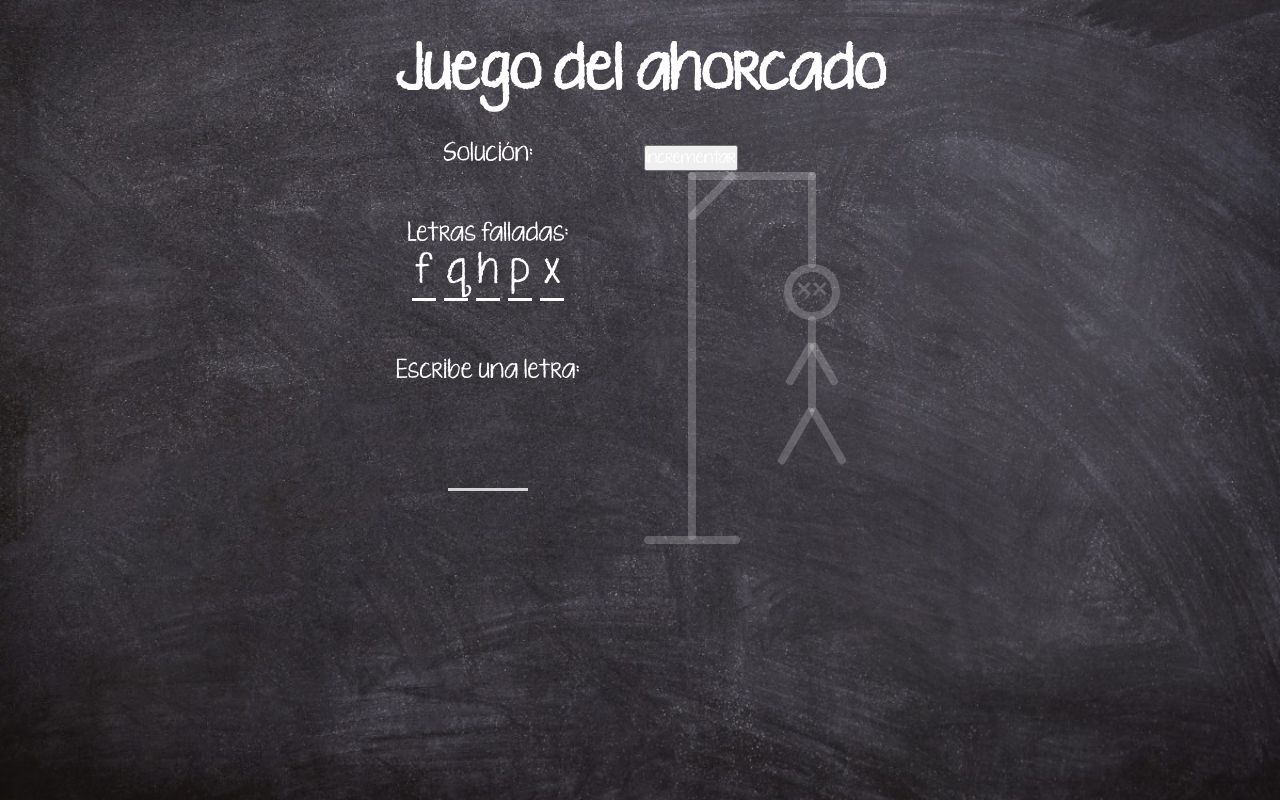
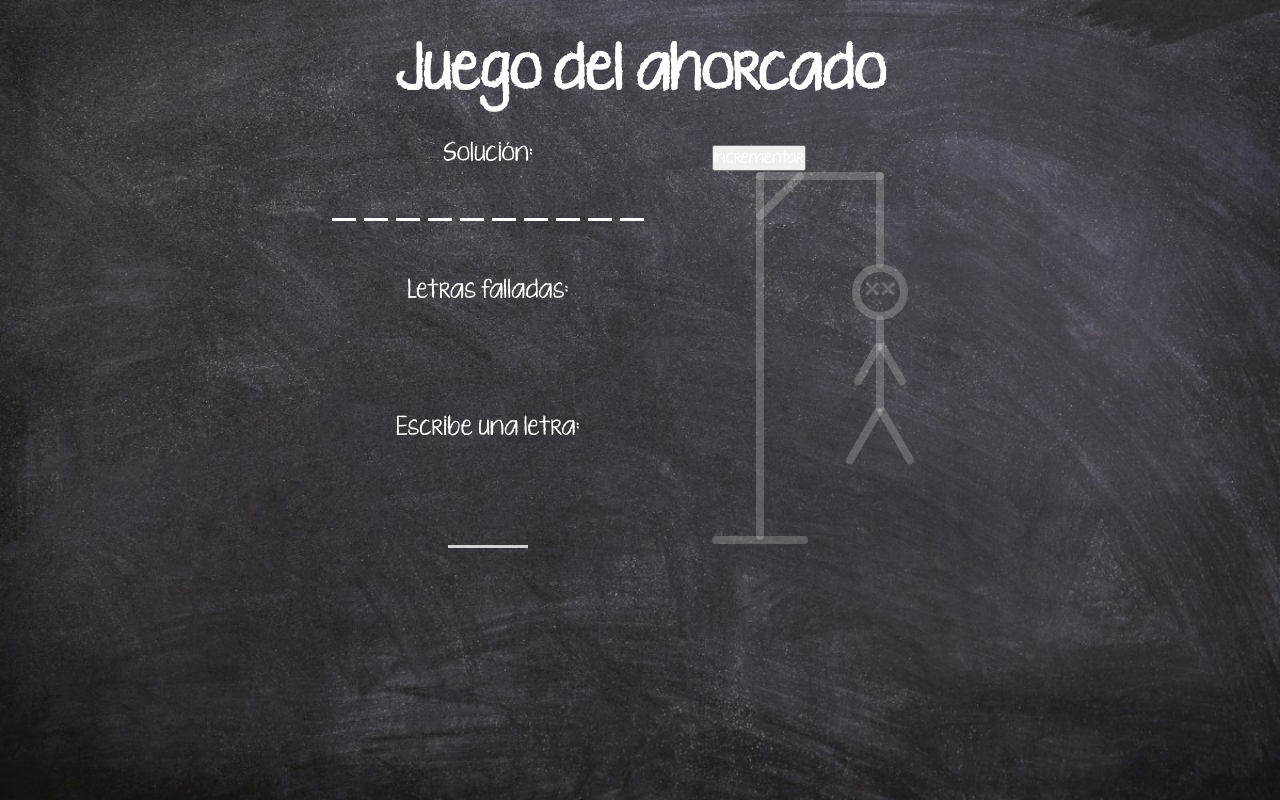
Before and after one commit to Adalab/promo-o-module-3-pair-14-sprint-1-hangman-game, a React (Create React App) app: page / in a window 1280 px wide. Built offline with nearby package versions, Linux system fonts and the light colour scheme.

Commit message:
add exercise 3

```diff
--- a/src/components/App.js
+++ b/src/components/App.js
@@ -1,10 +1,17 @@
 import '../styles/App.scss';
 import { useState } from 'react';
 
+//1. Pintar los guiones de la solución (fase 1)
+//2. Modificar un array del estado
+//3. Pintar los guiones de la solución (fase 2)
+//4. Pintar las letras falladas
+//5. Pintar el muñeco
 function App() {
+  //Estados
   const [numberOfErrors, setError] = useState(0);
   const [lastLetter, setLastLetter] = useState('');
   const [word, setWord] = useState('katakroker');
+  const [userLetters, setUserLetters] = useState([]);
 
   const handleLastLetter = (e) => {
     const lastLetterValue = e.target.value;
@@ -12,6 +19,7 @@ function App() {
     if (lastLetterValue.match('^[A-Za-zÑñÁáÉéÍíÓóÚúÜü]?$')) {
       setLastLetter(lastLetterValue);
     }
+    setUserLetters([...userLetters, lastLetterValue]); //----- mirar devtools ""
   };
 
   const handleClick = () => {
@@ -20,11 +28,29 @@ function App() {
 
   const renderSolutionLetters = () => {
     const wordLetters = word.split('');
-    wordLetters.map((letter, index) => {
+    return wordLetters.map((letter, index) => {
+      //si la letra no está en userLetters --->  li vacío
+      //si la letra sí está en userLetters --->  li con esa letra
       return (
-        <ul key={index} className="letters">
-          <li class="letter"></li>
-        </ul>
+        <li key={index} className="letter">
+          {userLetters.includes(letter) ? letter : ''}
+        </li>
+      );
+    });
+  };
+
+  const renderErrorLetters = () => {
+    const wordLetters = word.split('');
+    const errorLetter = userLetters.filter(
+      (eachLetter) => !eachLetter.includes(wordLetters)
+    );
+    console.log(errorLetter);
+
+    errorLetter.map((letter, index) => {
+      return (
+        <li key={index} className="letter">
+          {letter}
+        </li>
       );
     });
   };
@@ -39,9 +65,10 @@ function App() {
           <section>
             <div className="solution">
               <h2 className="title">Solución:</h2>
-              {renderSolutionLetters()}
-              {/*<ul className="letters">
-                <li className="letter">k</li>
+
+              <ul className="letters">
+                {renderSolutionLetters()}
+                {/* <li className="letter">k</li>
                 <li className="letter">a</li>
                 <li className="letter"></li>
                 <li className="letter">a</li>
@@ -50,17 +77,18 @@ function App() {
                 <li className="letter"></li>
                 <li className="letter">k</li>
                 <li className="letter">e</li>
-                <li className="letter">r</li>
-                </ul>*/}
+                <li className="letter">r</li> */}
+              </ul>
             </div>
             <div className="error">
               <h2 className="title">Letras falladas:</h2>
               <ul className="letters">
-                <li className="letter">f</li>
+                {renderErrorLetters()}
+                {/* <li className="letter">f</li>
                 <li className="letter">q</li>
                 <li className="letter">h</li>
                 <li className="letter">p</li>
-                <li className="letter">x</li>
+                <li className="letter">x</li> */}
               </ul>
             </div>
 
```
